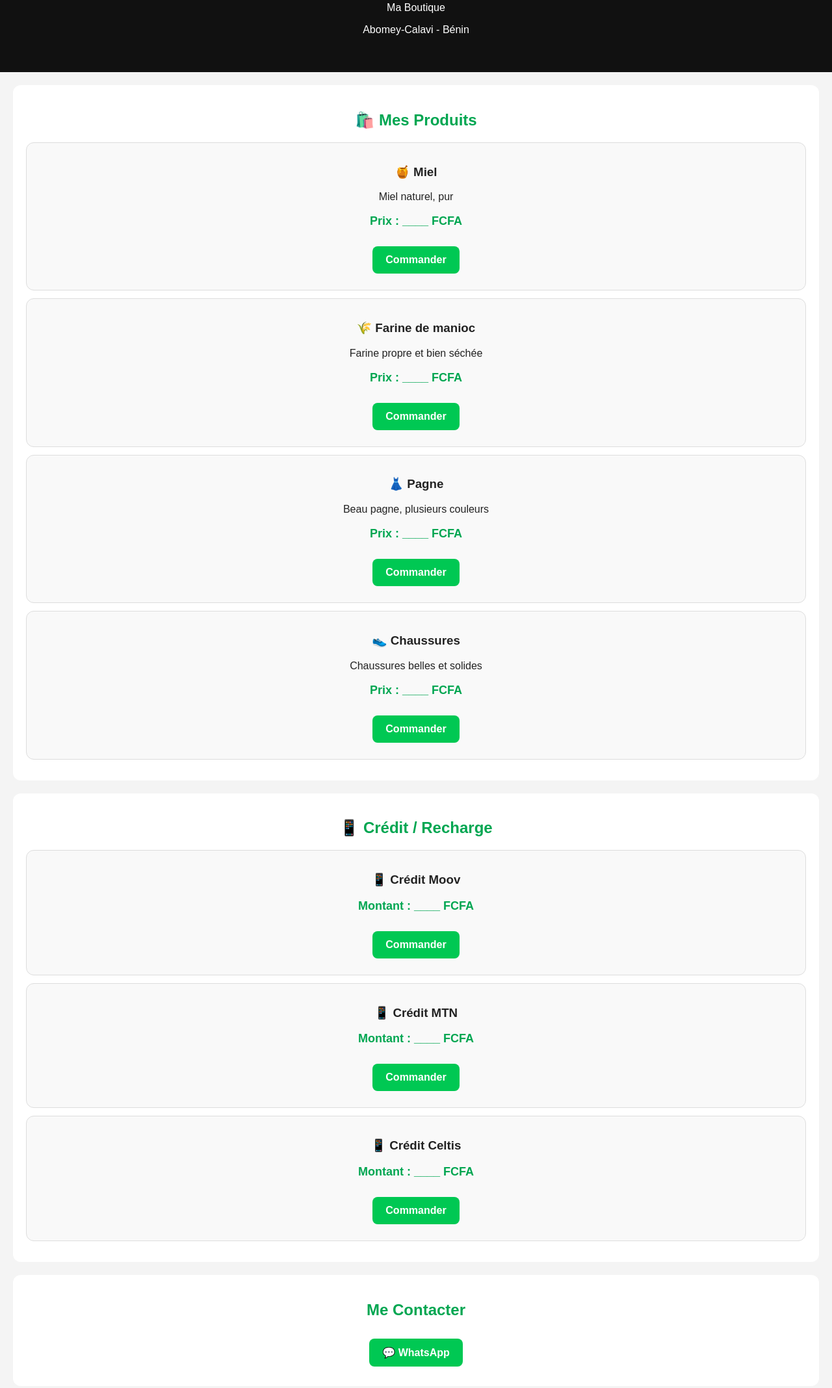
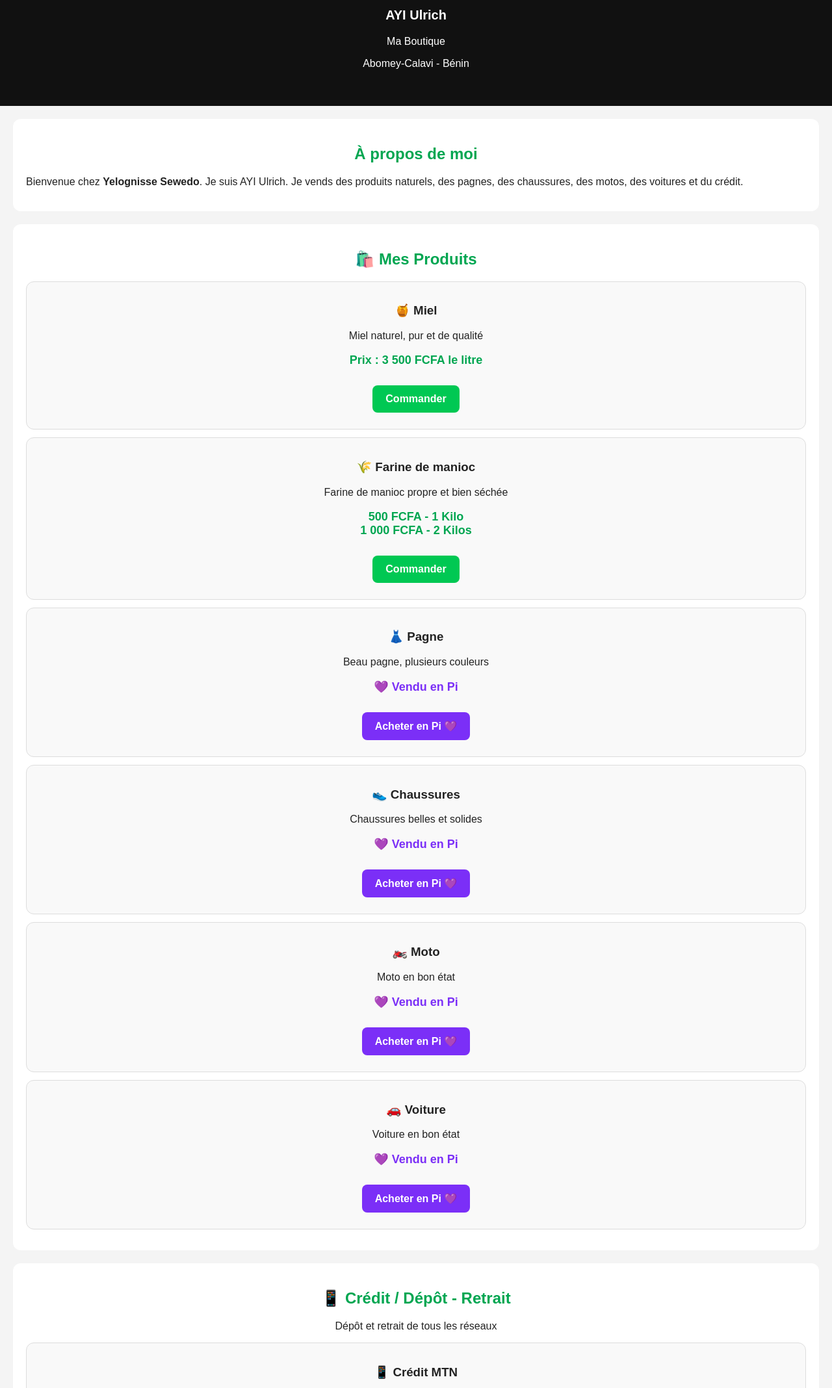
Before and after one commit to ayiulrich21-crypto/Pi-site, a plain HTML site: page index.html in a window 1280 px wide. Shown: the part 126-2262 px from the top of the page at 65% size. Drawn offline with Linux system fonts and the light colour scheme.

Commit message:
Update index.html

```diff
--- a/index.html
+++ b/index.html
@@ -3,41 +3,95 @@
 <head>
 <meta charset="UTF-8">
 <meta name="viewport" content="width=device-width, initial-scale=1.0">
-<title>AYI Ulrich - Boutique</title>
+<title>Yelognisse Sewedo - AYI Ulrich</title>
 <style>
 body{font-family:Arial,sans-serif;margin:0;background:#f4f4f4;color:#222;text-align:center}
 header{background:#111;color:white;padding:40px 20px}
 header img{width:180px;height:180px;object-fit:cover;border-radius:50%;border:4px solid #00c853}
-h1{margin:15px 0 5px;font-size:28px}
+h1{margin:15px 0 5px;font-size:32px;color:#00c853}
+h2{color:#00a651;text-align:center}
 section{background:white;margin:20px;padding:20px;border-radius:12px;text-align:left}
-h2{color:#00a651;text-align:center}
 .produit{background:#f9f9f9;border:1px solid #ddd;border-radius:12px;padding:15px;margin:12px 0;text-align:center}
 .prix{color:#00a651;font-weight:bold;font-size:18px}
+.pi{color:#7b2ff7;font-weight:bold;font-size:18px}
 .btn{display:inline-block;background:#00c853;color:white;padding:12px 20px;border-radius:8px;text-decoration:none;margin:10px 5px;font-weight:bold}
+.btn-pi{display:inline-block;background:#7b2ff7;color:white;padding:12px 20px;border-radius:8px;text-decoration:none;margin:10px 5px;font-weight:bold}
 footer{background:#111;color:white;padding:15px;font-size:14px}
 </style>
 </head>
 <body>
 <header>
 <img src="IMG_20260618_103712_290.jpg" alt="AYI Ulrich">
-<h1>AYI Ulrich</h1>
+<h1>YELOGNISSE SEWEDO</h1>
+<p style="font-size:20px;font-weight:bold">AYI Ulrich</p>
 <p>Ma Boutique</p>
 <p>Abomey-Calavi - Bénin</p>
 </header>
+
+<section>
+<h2>À propos de moi</h2>
+<p>Bienvenue chez <b>Yelognisse Sewedo</b>. Je suis AYI Ulrich. Je vends des produits naturels, des pagnes, des chaussures, des motos, des voitures et du crédit.</p>
+</section>
+
 <section>
 <h2>🛍️ Mes Produits</h2>
-<div class="produit"><h3>🍯 Miel</h3><p>Miel naturel, pur</p><p class="prix">Prix : ____ FCFA</p><a class="btn" href="https://wa.me/2290197051873?text=Je%20veux%20du%20Miel">Commander</a></div>
-<div class="produit"><h3>🌾 Farine de manioc</h3><p>Farine propre et bien séchée</p><p class="prix">Prix : ____ FCFA</p><a class="btn" href="https://wa.me/2290197051873?text=Je%20veux%20de%20la%20Farine">Commander</a></div>
-<div class="produit"><h3>👗 Pagne</h3><p>Beau pagne, plusieurs couleurs</p><p class="prix">Prix : ____ FCFA</p><a class="btn" href="https://wa.me/2290197051873?text=Je%20veux%20du%20Pagne">Commander</a></div>
-<div class="produit"><h3>👟 Chaussures</h3><p>Chaussures belles et solides</p><p class="prix">Prix : ____ FCFA</p><a class="btn" href="https://wa.me/2290197051873?text=Je%20veux%20des%20Chaussures">Commander</a></div>
+
+<div class="produit">
+<h3>🍯 Miel</h3>
+<p>Miel naturel, pur et de qualité</p>
+<p class="prix">Prix : 3 500 FCFA le litre</p>
+<a class="btn" href="https://wa.me/2290197051873?text=Bonjour,%20je%20veux%20commander%20du%20Miel%20à%203500F%20le%20litre">Commander</a>
+</div>
+
+<div class="produit">
+<h3>🌾 Farine de manioc</h3>
+<p>Farine de manioc propre et bien séchée</p>
+<p class="prix">500 FCFA - 1 Kilo<br>1 000 FCFA - 2 Kilos</p>
+<a class="btn" href="https://wa.me/2290197051873?text=Bonjour,%20je%20veux%20de%20la%20Farine%20de%20manioc">Commander</a>
+</div>
+
+<div class="produit">
+<h3>👗 Pagne</h3>
+<p>Beau pagne, plusieurs couleurs</p>
+<p class="pi">💜 Vendu en Pi</p>
+<a class="btn-pi" href="https://wa.me/2290197051873?text=Bonjour,%20je%20veux%20acheter%20du%20Pagne%20en%20Pi">Acheter en Pi 💜</a>
+</div>
+
+<div class="produit">
+<h3>👟 Chaussures</h3>
+<p>Chaussures belles et solides</p>
+<p class="pi">💜 Vendu en Pi</p>
+<a class="btn-pi" href="https://wa.me/2290197051873?text=Bonjour,%20je%20veux%20acheter%20des%20Chaussures%20en%20Pi">Acheter en Pi 💜</a>
+</div>
+
+<div class="produit">
+<h3>🏍️ Moto</h3>
+<p>Moto en bon état</p>
+<p class="pi">💜 Vendu en Pi</p>
+<a class="btn-pi" href="https://wa.me/2290197051873?text=Bonjour,%20je%20veux%20acheter%20une%20Moto%20en%20Pi">Acheter en Pi 💜</a>
+</div>
+
+<div class="produit">
+<h3>🚗 Voiture</h3>
+<p>Voiture en bon état</p>
+<p class="pi">💜 Vendu en Pi</p>
+<a class="btn-pi" href="https://wa.me/2290197051873?text=Bonjour,%20je%20veux%20acheter%20une%20Voiture%20en%20Pi">Acheter en Pi 💜</a>
+</div>
 </section>
+
 <section>
-<h2>📱 Crédit / Recharge</h2>
-<div class="produit"><h3>📱 Crédit Moov</h3><p class="prix">Montant : ____ FCFA</p><a class="btn" href="https://wa.me/2290197051873?text=Je%20veux%20du%20credit%20Moov">Commander</a></div>
-<div class="produit"><h3>📱 Crédit MTN</h3><p class="prix">Montant : ____ FCFA</p><a class="btn" href="https://wa.me/2290197051873?text=Je%20veux%20du%20credit%20MTN">Commander</a></div>
-<div class="produit"><h3>📱 Crédit Celtis</h3><p class="prix">Montant : ____ FCFA</p><a class="btn" href="https://wa.me/2290197051873?text=Je%20veux%20du%20credit%20Celtis">Commander</a></div>
+<h2>📱 Crédit / Dépôt - Retrait</h2>
+<p style="text-align:center">Dépôt et retrait de tous les réseaux</p>
+<div class="produit"><h3>📱 Crédit MTN</h3><p>Recharge MTN rapide + Dépôt / Retrait</p><a class="btn" href="https://wa.me/2290197051873?text=Bonjour,%20je%20veux%20du%20credit%20MTN">Commander</a></div>
+<div class="produit"><h3>📱 Crédit Celtis</h3><p>Recharge Celtis rapide + Dépôt / Retrait</p><a class="btn" href="https://wa.me/2290197051873?text=Bonjour,%20je%20veux%20du%20credit%20Celtis">Commander</a></div>
+<div class="produit"><h3>📱 Crédit Moov</h3><p>Recharge Moov rapide + Dépôt / Retrait</p><a class="btn" href="https://wa.me/2290197051873?text=Bonjour,%20je%20veux%20du%20credit%20Moov">Commander</a></div>
 </section>
-<section style="text-align:center"><h2>Me Contacter</h2><a class="btn" href="https://wa.me/2290197051873">💬 WhatsApp</a></section>
-<footer><p>© 2026 AYI Ulrich</p></footer>
+
+<section style="text-align:center">
+<h2>Me Contacter</h2>
+<a class="btn" href="https://wa.me/2290197051873">💬 WhatsApp</a>
+</section>
+
+<footer><p>© 2026 YELOGNISSE SEWEDO - AYI Ulrich</p></footer>
 </body>
 </html>
```
